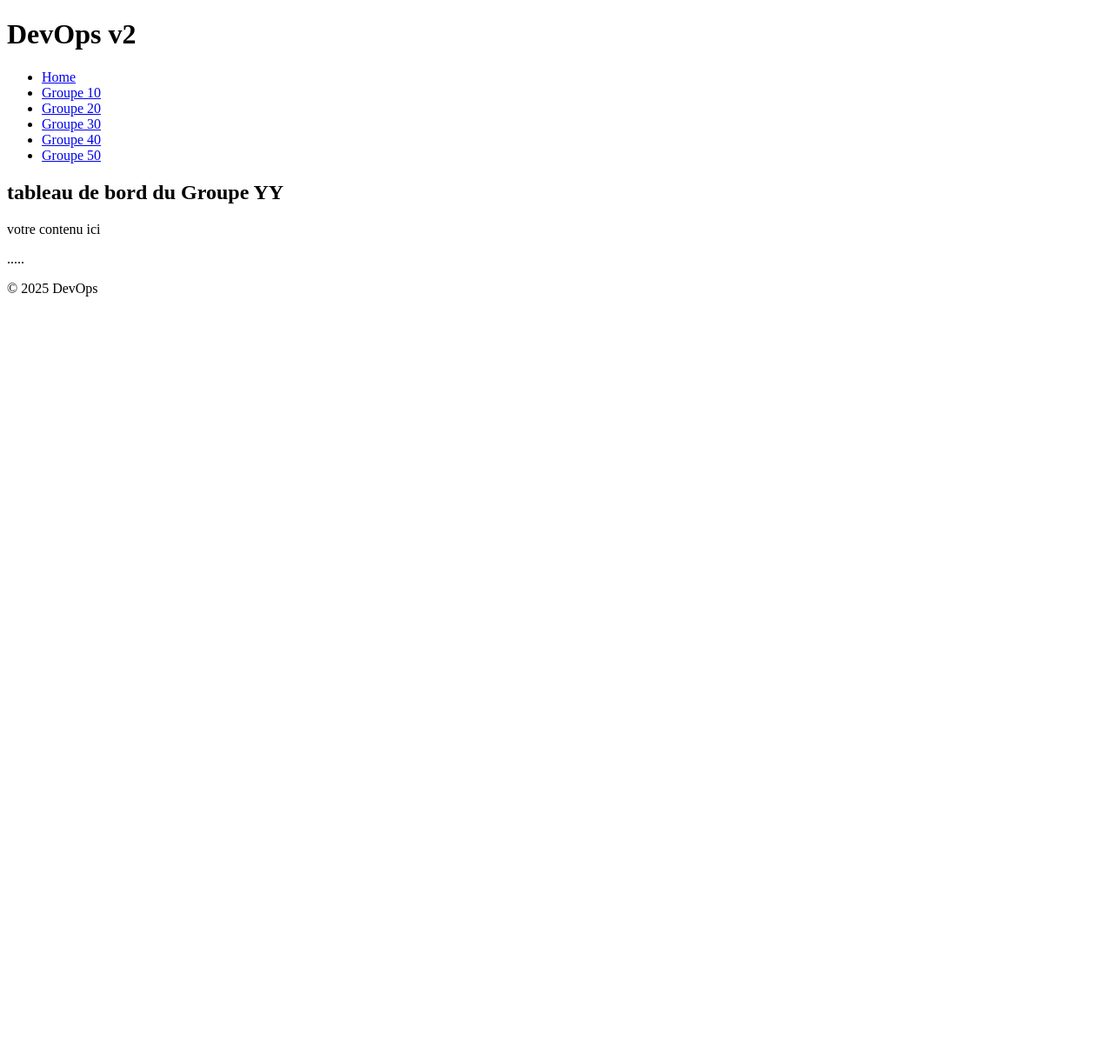
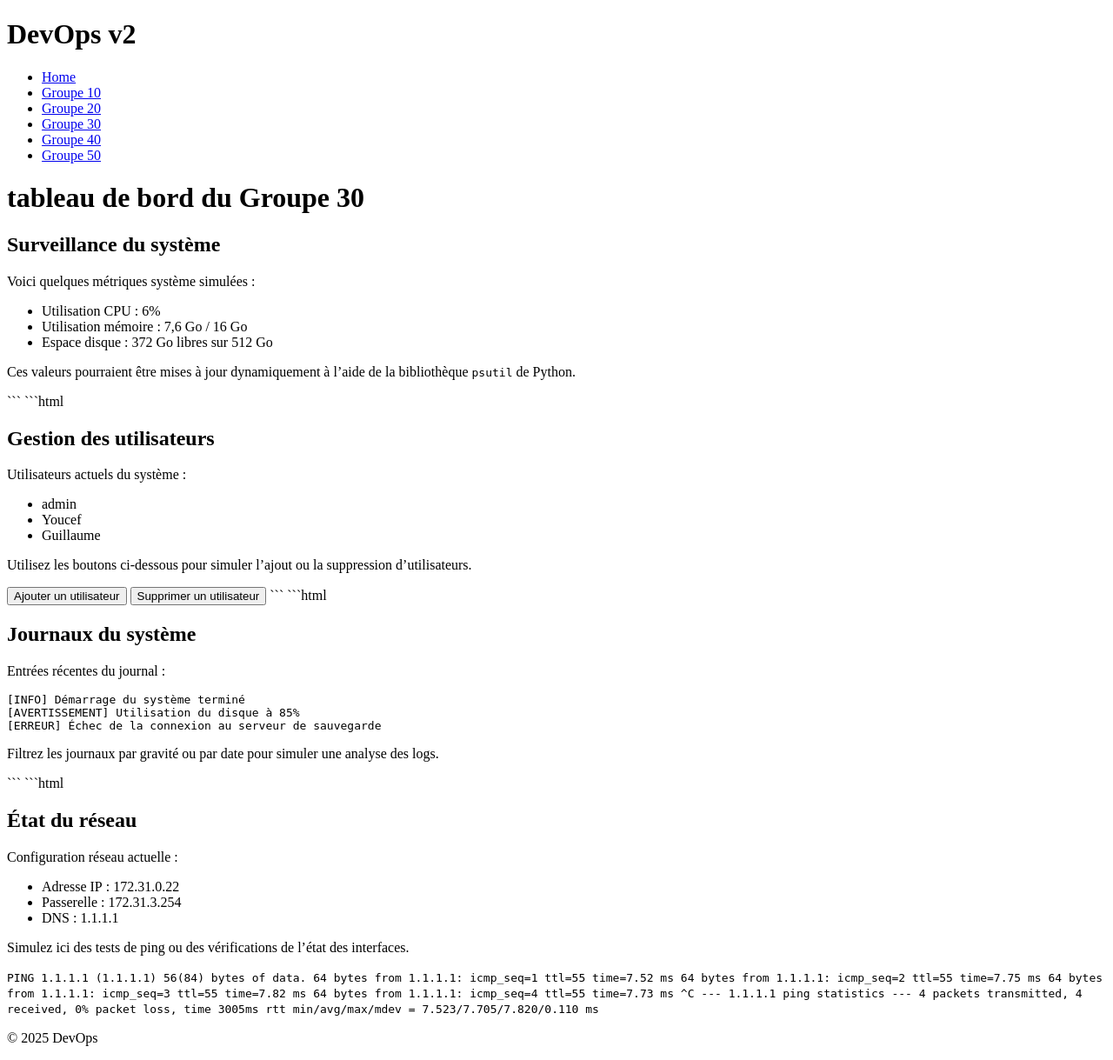
Before and after one commit to nooky77/devops-ci-cd-lab, a Flask app: page /groupe30 in a window 1280 px wide. Shown: the whole page at 87% size. Before the commit the page ends 341 px from the top, so only its background shows below. Run offline with Flask 3, Linux system fonts and the light colour scheme.

Commit message:
Update groupe30.html
Change info

````diff
--- a/templates/groupe30.html
+++ b/templates/groupe30.html
@@ -3,11 +3,65 @@
 {% block content %}
 
 
-<h2>tableau de bord du Groupe YY</h2>
+<h1>tableau de bord du Groupe 30</h1>
 
-<p>votre contenu ici</p>
+<h2>Surveillance du système</h2>
+<p>Voici quelques métriques système simulées :</p>
+<ul>
+  <li>Utilisation CPU : 6%</li>
+  <li>Utilisation mémoire : 7,6 Go / 16 Go</li>
+  <li>Espace disque : 372 Go libres sur 512 Go</li>
+</ul>
+<p>Ces valeurs pourraient être mises à jour dynamiquement à l’aide de la bibliothèque <code>psutil</code> de Python.</p>
 
-<p>.....</p>
+```
+
+```html
+<h2>Gestion des utilisateurs</h2>
+<p>Utilisateurs actuels du système :</p>
+<ul>
+  <li>admin</li>
+  <li>Youcef</li>
+  <li>Guillaume</li>
+</ul>
+<p>Utilisez les boutons ci-dessous pour simuler l’ajout ou la suppression d’utilisateurs.</p>
+<button>Ajouter un utilisateur</button>
+<button>Supprimer un utilisateur</button>
+```
+
+```html
+<h2>Journaux du système</h2>
+<p>Entrées récentes du journal :</p>
+<pre>
+[INFO] Démarrage du système terminé
+[AVERTISSEMENT] Utilisation du disque à 85%
+[ERREUR] Échec de la connexion au serveur de sauvegarde
+</pre>
+<p>Filtrez les journaux par gravité ou par date pour simuler une analyse des logs.</p>
+
+```
+
+```html
+<h2>État du réseau</h2>
+<p>Configuration réseau actuelle :</p>
+<ul>
+  <li>Adresse IP : 172.31.0.22</li>
+  <li>Passerelle : 172.31.3.254</li>
+  <li>DNS : 1.1.1.1</li>
+</ul>
+<p>Simulez ici des tests de ping ou des vérifications de l’état des interfaces.</p>
+
+<code>
+  PING 1.1.1.1 (1.1.1.1) 56(84) bytes of data.
+64 bytes from 1.1.1.1: icmp_seq=1 ttl=55 time=7.52 ms
+64 bytes from 1.1.1.1: icmp_seq=2 ttl=55 time=7.75 ms
+64 bytes from 1.1.1.1: icmp_seq=3 ttl=55 time=7.82 ms
+64 bytes from 1.1.1.1: icmp_seq=4 ttl=55 time=7.73 ms
+^C
+--- 1.1.1.1 ping statistics ---
+4 packets transmitted, 4 received, 0% packet loss, time 3005ms
+rtt min/avg/max/mdev = 7.523/7.705/7.820/0.110 ms
+</code>
 
 
 {% endblock %}
````
